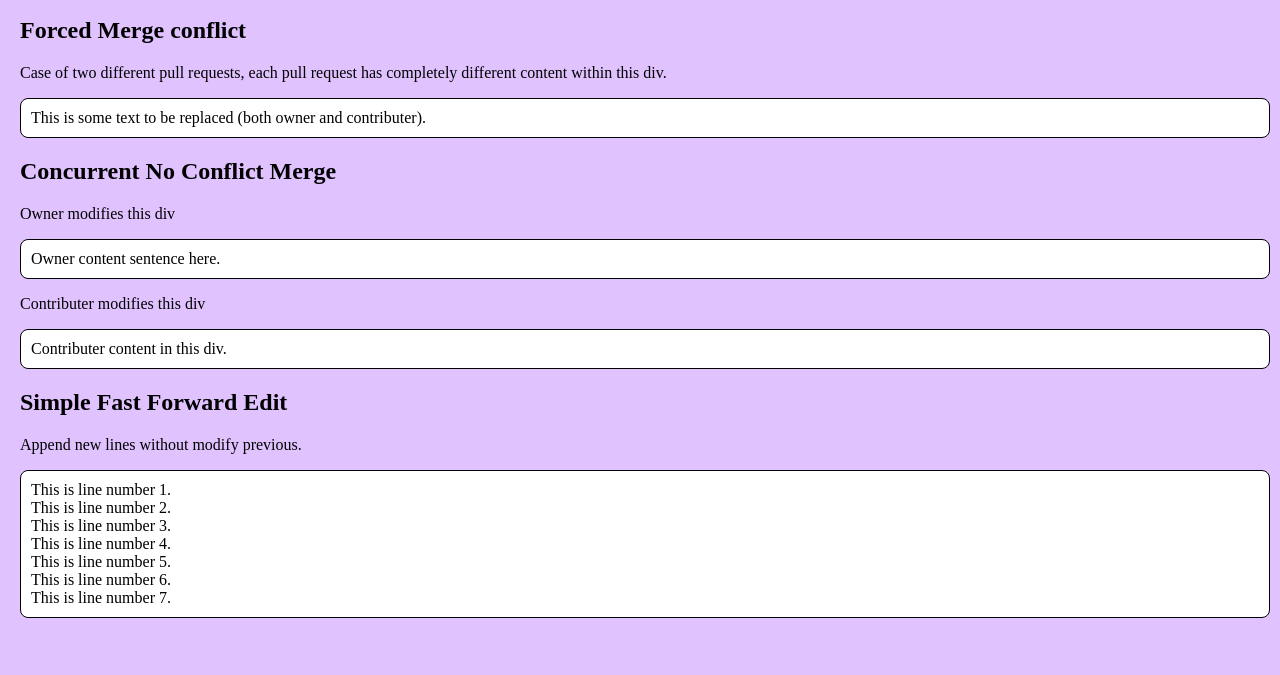
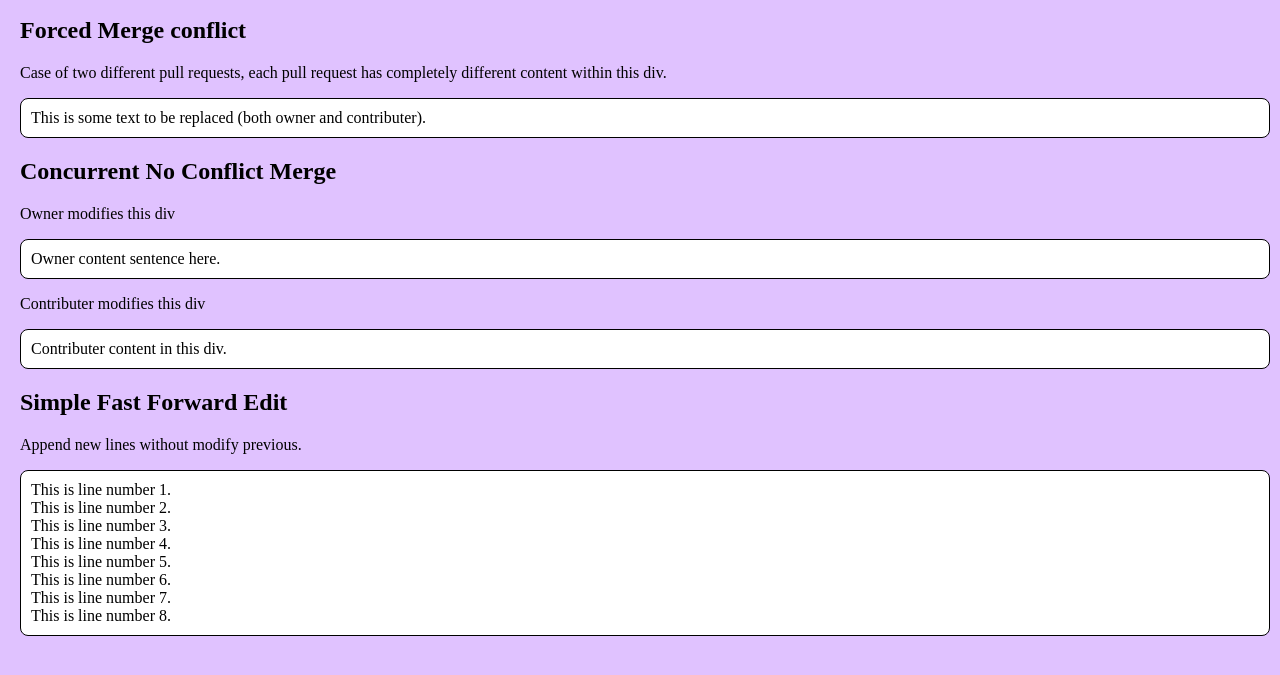
Before and after one commit to cotarr/git-practice-only, a website: page html/index.html in a window 1280 px wide. Shown: the part 107-782 px from the top of the page. Drawn offline with Linux system fonts and the light colour scheme.

Commit message:
Patch-6 Changes description

```diff
--- a/html/index.html
+++ b/html/index.html
@@ -40,6 +40,7 @@
       This is line number 5.<br>
       This is line number 6.<br>
       This is line number 7.<br>
+      This is line number 8.<br>
     </div>
   </body>
 </html>
```
